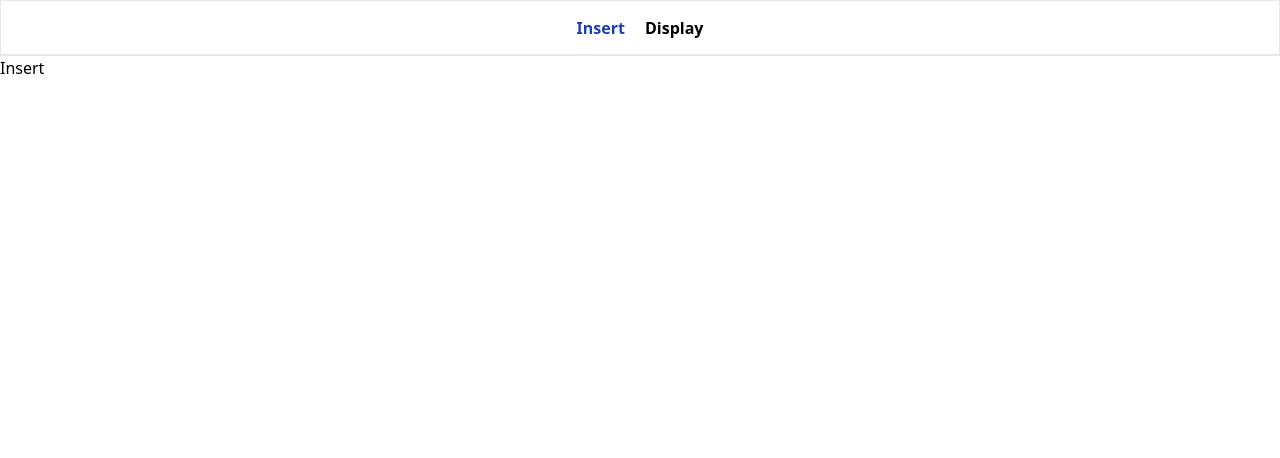
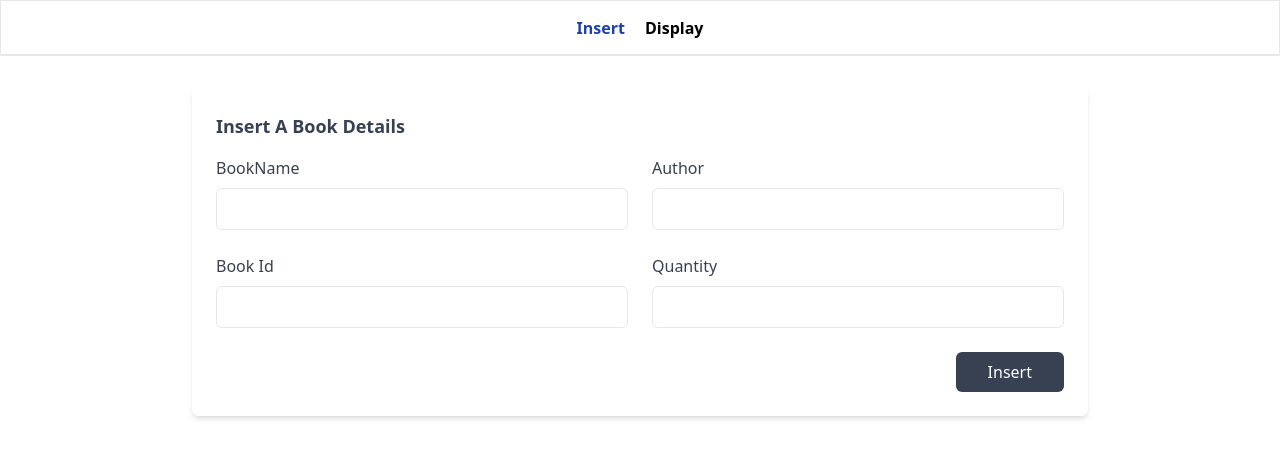
Before and after one commit to 21MoududAhammed/Crud-Client, a React (Vite) app: page / in a window 1280 px wide. Shown: the top 458 px of the page. Built offline with nearby package versions, Linux system fonts and the light colour scheme.

Commit message:
Data insert form and the design of cards have done

```diff
--- /dev/null
+++ b/src/components/Card.jsx
@@ -0,0 +1,27 @@
+export default function Card() {
+  return (
+    <div className=" overflow-hidden bg-white rounded-lg shadow-md dark:bg-gray-800 font-serif flex gap-5 p-4">
+      <div>
+        <h3 className="text-3xl font-bold ">Story Of A Rat</h3>
+        <h5 className="text-2xl">
+          Author: <span>Moudud Ahammed</span>
+        </h5>
+        <h6 className='text-xl'>
+          Book Id: <span>201</span>
+        </h6>
+        <h6 className='text-xl'>
+          Quantity: <span>20</span>
+        </h6>
+      </div>
+      <div className='flex flex-col gap-6'>
+        <button className="px-6 py-2 font-medium tracking-wide text-white capitalize transition-colors duration-300 transform bg-blue-400 rounded-lg hover:bg-blue-500 focus:outline-none focus:ring focus:ring-blue-300 focus:ring-opacity-80">
+          Edit
+        </button>
+
+        <button className="px-6 py-2 font-medium tracking-wide text-white capitalize transition-colors duration-300 transform bg-red-400 rounded-lg hover:bg-blue-500 focus:outline-none focus:ring focus:ring-blue-300 focus:ring-opacity-80">
+          Delete
+        </button>
+      </div>
+    </div>
+  );
+}
--- a/src/components/Display.jsx
+++ b/src/components/Display.jsx
@@ -1,3 +1,11 @@
+import Card from "./Card";
+
 export default function Display() {
-  return <h1>Display</h1>;
+  return (
+    <section className='grid grid-cols-1 sm:grid-cols-2 lg:grid-cols-3 md:grid-cols-2 gap-5 mx-3'>
+        <Card/>
+        <Card/>
+        <Card/>
+    </section>
+  )
 }
--- a/src/components/Insert.jsx
+++ b/src/components/Insert.jsx
@@ -1,5 +1,103 @@
-export default function Insert(){
-    return (
-        <h1>Insert</h1>
-    );
+import { useState } from "react";
+
+export default function Insert() {
+  const [bookDetails, setBookDetails] = useState({
+    bookName: "",
+    author: "",
+    id: "",
+    quantity: "",
+  });
+
+  const handleSubmit = (e) => {
+    e.preventDefault();
+    console.log(bookDetails);
+  };
+
+  return (
+    <section>
+      <section className="max-w-4xl p-6 mx-auto bg-white rounded-md shadow-md dark:bg-gray-800">
+        <h2 className="text-lg font-semibold text-gray-700 capitalize dark:text-white">
+          Insert A Book Details
+        </h2>
+        <form onSubmit={handleSubmit}>
+          <div className="grid grid-cols-1 gap-6 mt-4 sm:grid-cols-2">
+            <div>
+              <label
+                className="text-gray-700 dark:text-gray-200"
+                htmlFor="bookName"
+              >
+                BookName
+              </label>
+              <input
+                id="bookName"
+                type="text"
+                className="block w-full px-4 py-2 mt-2 text-gray-700 bg-white border border-gray-200 rounded-md dark:bg-gray-800 dark:text-gray-300 dark:border-gray-600 focus:border-blue-400 focus:ring-blue-300 focus:ring-opacity-40 dark:focus:border-blue-300 focus:outline-none focus:ring"
+                required
+                value={bookDetails.BookName}
+                onChange={(e) =>
+                  setBookDetails({ ...bookDetails, bookName: e.target.value })
+                }
+              />
+            </div>
+            <div>
+              <label
+                className="text-gray-700 dark:text-gray-200"
+                htmlFor="author"
+              >
+                Author
+              </label>
+              <input
+                id="author"
+                type="text"
+                className="block w-full px-4 py-2 mt-2 text-gray-700 bg-white border border-gray-200 rounded-md dark:bg-gray-800 dark:text-gray-300 dark:border-gray-600 focus:border-blue-400 focus:ring-blue-300 focus:ring-opacity-40 dark:focus:border-blue-300 focus:outline-none focus:ring"
+                required
+                value={bookDetails.author}
+                onChange={(e) =>
+                  setBookDetails({ ...bookDetails, author: e.target.value })
+                }
+              />
+            </div>
+            <div>
+              <label className="text-gray-700 dark:text-gray-200" htmlFor="id">
+                Book Id
+              </label>
+              <input
+                id="id"
+                type="text"
+                className="block w-full px-4 py-2 mt-2 text-gray-700 bg-white border border-gray-200 rounded-md dark:bg-gray-800 dark:text-gray-300 dark:border-gray-600 focus:border-blue-400 focus:ring-blue-300 focus:ring-opacity-40 dark:focus:border-blue-300 focus:outline-none focus:ring"
+                required
+                value={bookDetails.id}
+                onChange={(e) =>
+                  setBookDetails({ ...bookDetails, id: e.target.value })
+                }
+              />
+            </div>
+            <div>
+              <label
+                className="text-gray-700 dark:text-gray-200"
+                htmlFor="quantity"
+              >
+                Quantity
+              </label>
+              <input
+                id="quantity"
+                type="text"
+                className="block w-full px-4 py-2 mt-2 text-gray-700 bg-white border border-gray-200 rounded-md dark:bg-gray-800 dark:text-gray-300 dark:border-gray-600 focus:border-blue-400 focus:ring-blue-300 focus:ring-opacity-40 dark:focus:border-blue-300 focus:outline-none focus:ring"
+                required
+                value={bookDetails.quantity}
+                onChange={(e) =>
+                  setBookDetails({ ...bookDetails, quantity: e.target.value })
+                }
+              />
+            </div>
+          </div>
+          <div className="flex justify-end mt-6">
+            <button className="px-8 py-2.5 leading-5 text-white transition-colors duration-300 transform bg-gray-700 rounded-md hover:bg-gray-600 focus:outline-none focus:bg-gray-600">
+              Insert
+            </button>
+          </div>
+        </form>
+      </section>
+    </section>
+  );
 }
--- a/src/components/Nav.jsx
+++ b/src/components/Nav.jsx
@@ -1,7 +1,10 @@
+
 import { NavLink } from "react-router-dom";
+
 export default function Nav() {
+
   return (
-    <nav className="h-14 border border-b-2 flex justify-center items-center">
+    <nav className="h-14 border border-b-2 flex justify-center items-center mb-8">
       <ul className="flex justify-center items-center gap-5">
         <li>
           <NavLink
```
